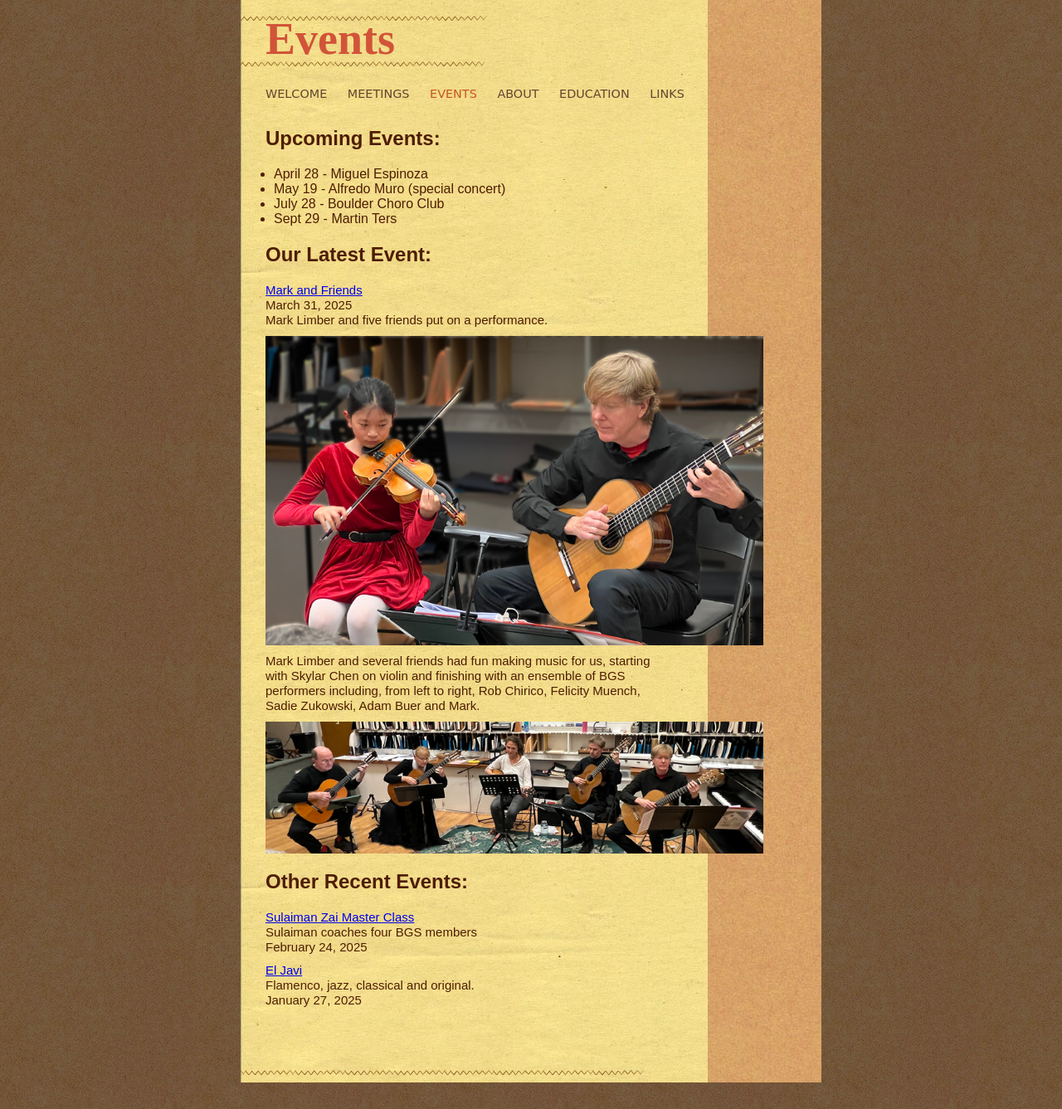
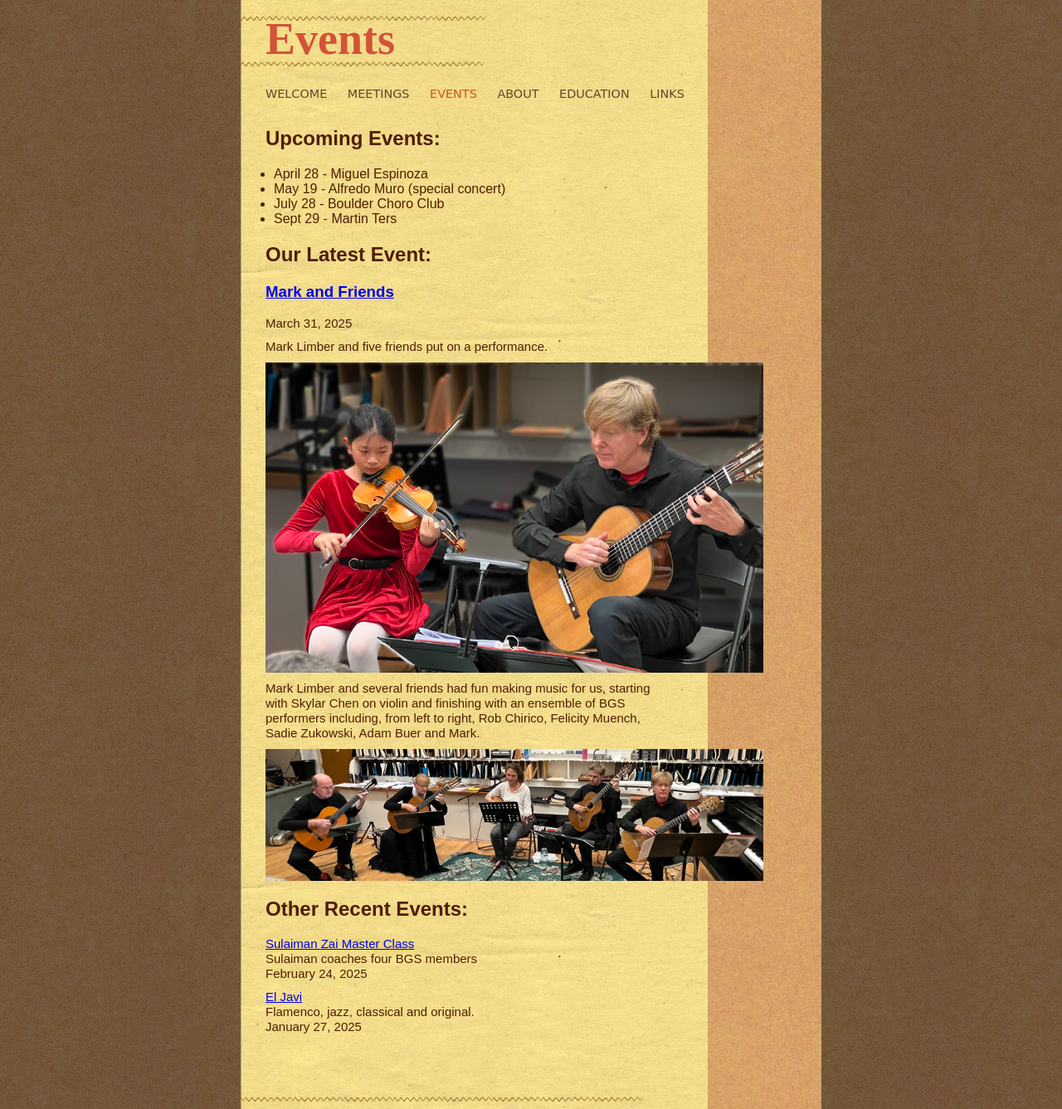
Before and after one commit to boulderguitarsociety/boulderguitarsociety.github.io, a Jekyll site: the page built from Events.md, in a window 1280 px wide. Shown: the whole page at 83% size. Built offline with Jekyll 4.4.1, drawn with Linux system fonts in a browser that asks for light colours.

Commit message:
use h3 for latest event title

```diff
--- a/_layouts/events-main.html
+++ b/_layouts/events-main.html
@@ -22,9 +22,9 @@ layout: base
 
    <h2>Our Latest Event:</h2>
    {% assign latest = site.posts.first %}
-   <p><a href="{{ latest.url }}">{{ latest.title }}</a><br>
-   {{ latest.date | date: "%B %e, %Y" }}<br>
-   {{ latest.excerpt }}</p>
+   <h3><a href="{{ latest.url }}">{{ latest.title }}</a></h3>
+   <p>{{ latest.date | date: "%B %e, %Y" }}</p>
+   <p>{{ latest.excerpt }}</p>
    <div class="meeting">
       {{ latest.content }}
    </div>
```
